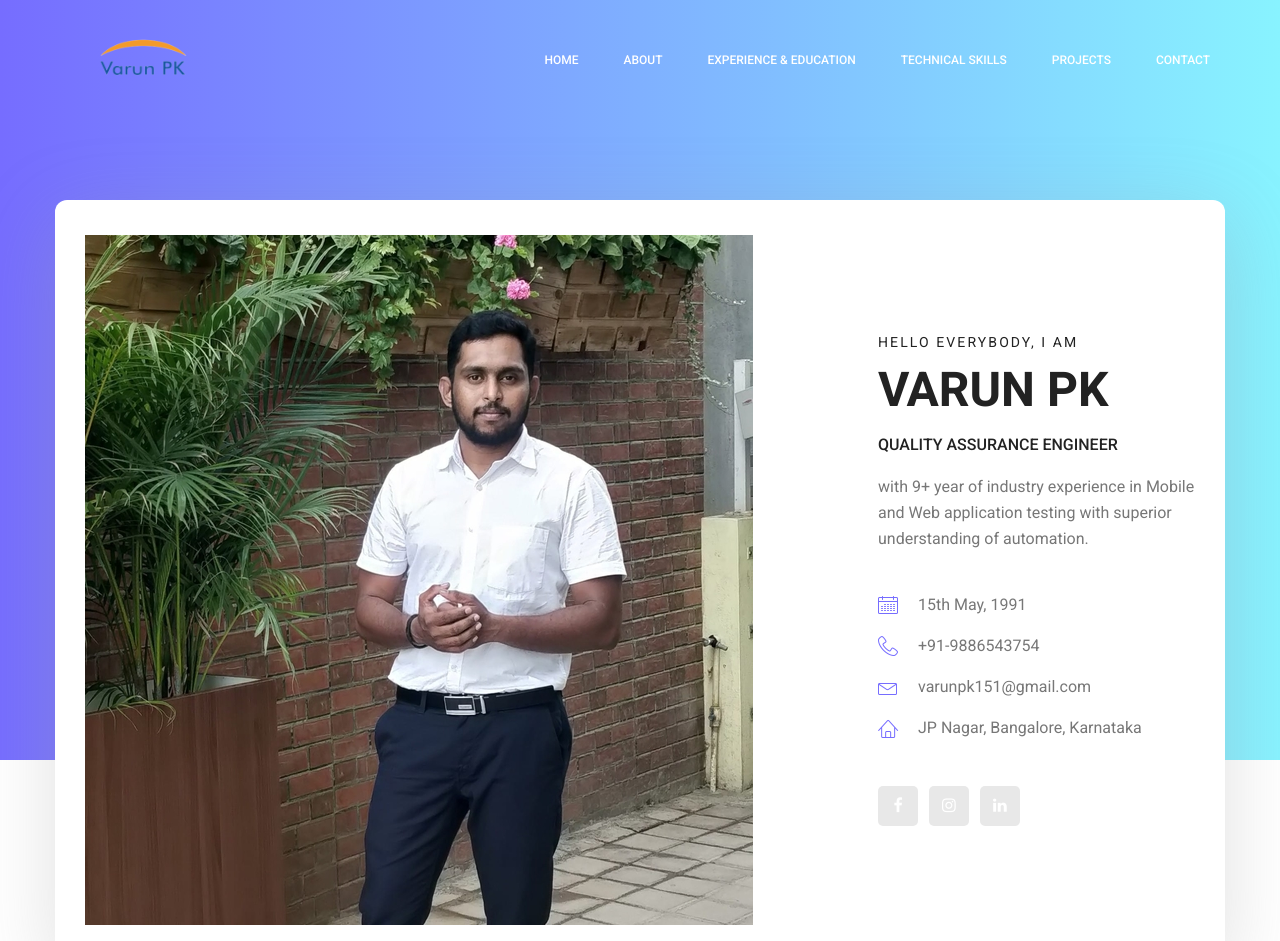
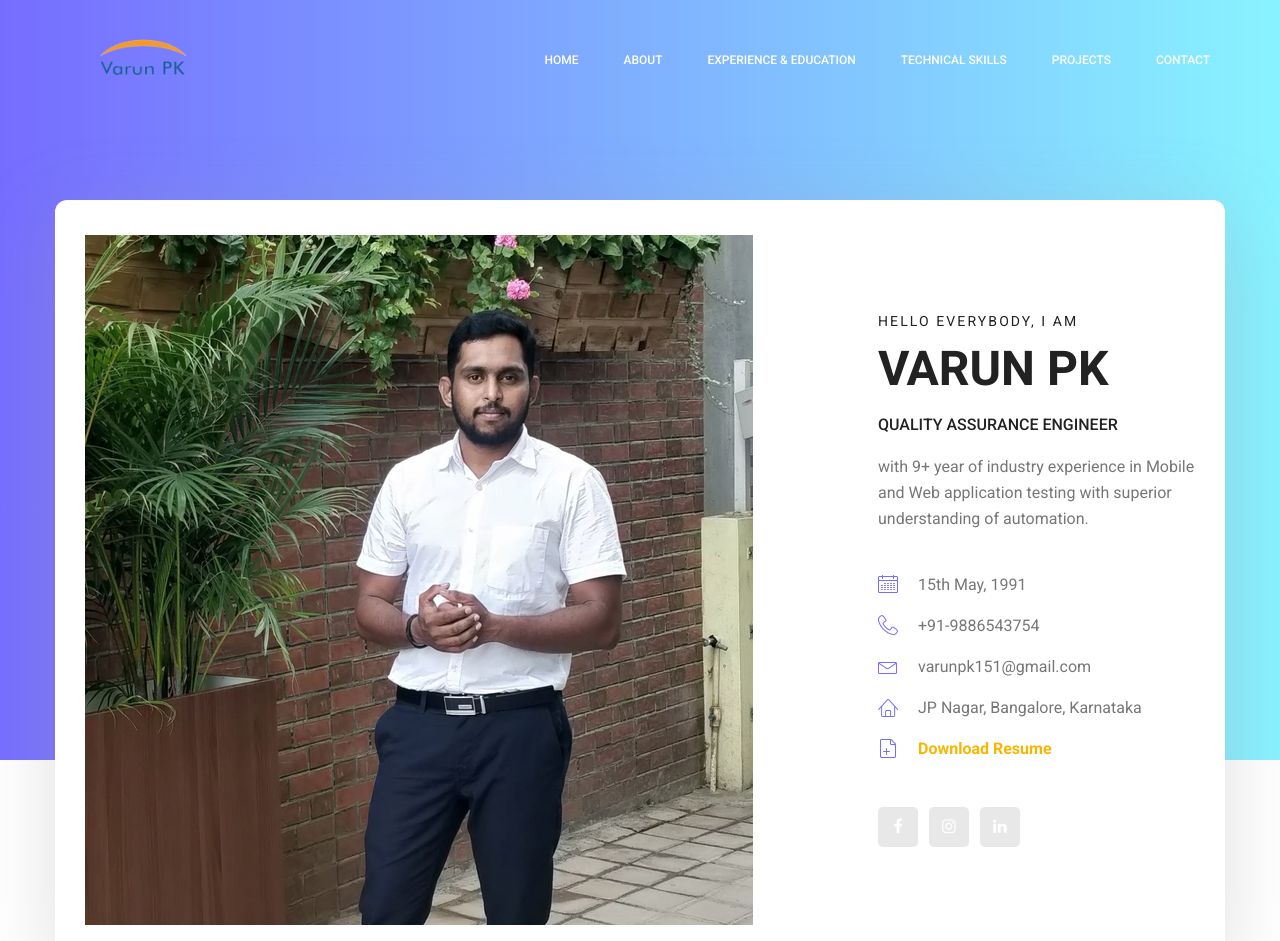
Before and after one commit to varun-pk/varun-pk, a plain HTML site: page index.html in a window 1280 px wide. Shown: the top 941 px of the page. Drawn offline with Linux system fonts and the light colour scheme.

Commit message:
new resume added

```diff
--- a/index.html
+++ b/index.html
@@ -72,6 +72,7 @@
 										<li><a href="tel:09886543754"><i class="lnr lnr-phone-handset"></i> +91-9886543754</a></li>
 										<li><a href="mailto:varunpk151@gmail.com"><i class="lnr lnr-envelope"></i> varunpk151@gmail.com</a></li>
 										<li><a href="http://maps.google.com?q=12.9063,77.5857"><i class="lnr lnr-home"></i> JP Nagar, Bangalore, Karnataka</a></li>
+										<li><a href="https://drive.google.com/file/d/1iIGzrpslJRkDbSWsBkW6vEmSWsxmPY0z/view?usp=sharing"><i class="lnr lnr-file-add"></i><b> Download Resume</b></a></li>
 									</ul>
 									<ul class="list personal_social">
 										<li><a href="https://www.facebook.com/varun.pk.12"><i class="fa fa-facebook"></i></a></li>
```
Also changed, not shown: img/resume.png (added).
